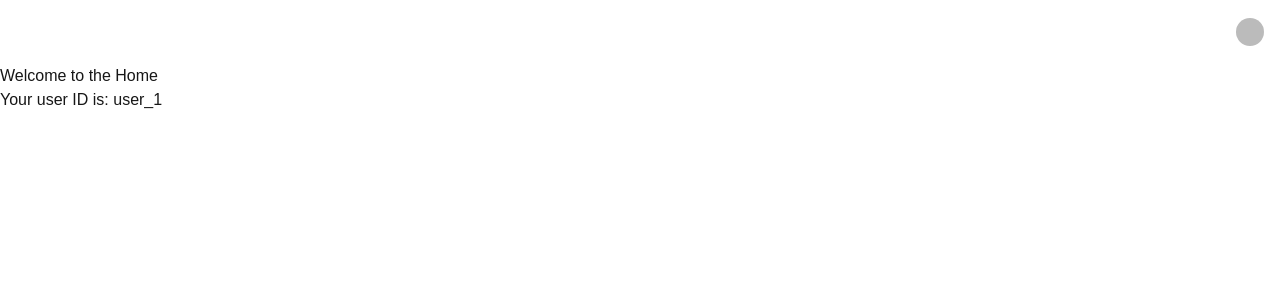
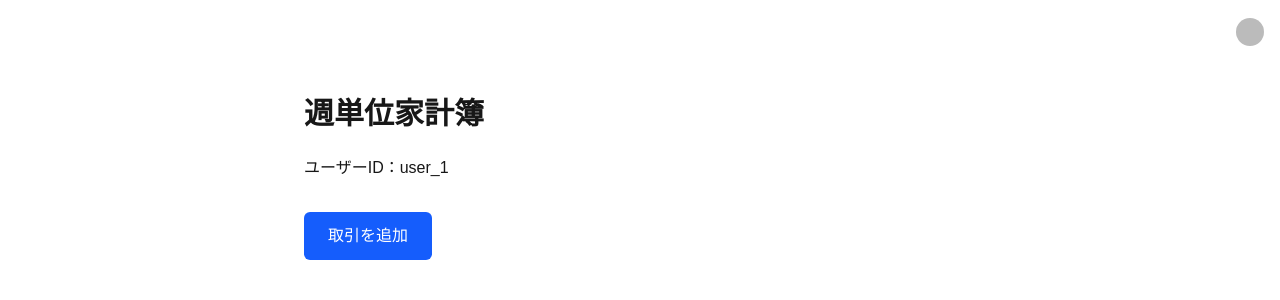
Before and after one commit to sugawara-kouki/week-kakeibo, a Next.js app: page / in a window 1280 px wide. Shown: the top 300 px of the page. Built offline with nearby package versions, Linux system fonts and the light colour scheme; no server answers; the database is empty; sample sign-in values are in the browser's storage; some icons are missing.

Commit message:
feat: Homeページの構築

```diff
--- a/app/page.tsx
+++ b/app/page.tsx
@@ -1,9 +1,29 @@
 import { auth } from "@clerk/nextjs/server";
+import { redirect } from "next/navigation";
+import { getAccounts } from "@/entities/account/api/accountApi";
+import { getCategories } from "@/entities/category/api/categoryApi";
 import Home from "@/pages/home";
 
 export default async function HomePage() {
-  // Clerkからセッション情報やユーザーIDを取得
+  // 認証チェック
   const authObject = await auth();
 
-  return <Home userId={authObject.userId} />;
+  // 未認証の場合はサインインページにリダイレクト
+  if (!authObject.userId) {
+    redirect("/sign-in");
+  }
+
+  // カテゴリとアカウントのデータを取得
+  const [categories, accounts] = await Promise.all([
+    getCategories(),
+    getAccounts(),
+  ]);
+
+  return (
+    <Home
+      categories={categories}
+      accounts={accounts}
+      userId={authObject.userId}
+    />
+  );
 }
--- a/biome.json
+++ b/biome.json
@@ -25,7 +25,15 @@
     "domains": {
       "next": "recommended",
       "react": "recommended"
-    }
+    },
+    "includes": [
+      "**",
+      "!.next/**",
+      "!out/**",
+      "!build/**",
+      "!next-env.d.ts",
+      "!node_modules/**"
+    ]
   },
   "assist": {
     "actions": {
--- a/entities/account/api/accountApi.ts
+++ b/entities/account/api/accountApi.ts
@@ -1,8 +1,9 @@
 "use server";
 
 import { auth } from "@clerk/nextjs/server";
-import type { Account } from "@/entities/account/model/schema";
+import { type Account, AccountsSchema } from "@/entities/account/model/schema";
 import { prisma } from "@/shared/lib/db";
+import { validateValue } from "@/shared/lib/validation/validateValue";
 
 /**
  * ユーザーのアカウント一覧を取得
@@ -24,5 +25,5 @@ export async function getAccounts(): Promise<Account[]> {
     },
   });
 
-  return accounts as Account[];
+  return validateValue(AccountsSchema, accounts);
 }
--- a/entities/account/model/schema.ts
+++ b/entities/account/model/schema.ts
@@ -12,6 +12,8 @@ export const AccountSchema = z.object({
   // initialBalance は float であり、デフォルト値を持つ
   initialBalance: v.number().default(0),
 });
+
+export const AccountsSchema = z.array(AccountSchema);
 
 // フォーム入力用のスキーマ (Input Schema)
 export const AccountInputSchema = AccountSchema.omit({
@@ -29,5 +31,8 @@ export const AccountInputSchema = AccountSchema.omit({
 /** 最終的なドメインモデル型 (DBアクセス層から取得する型) */
 export type Account = z.infer<typeof AccountSchema>;
 
+/** 最終的なドメインモデル型 (DBアクセス層から取得する型) */
+export type Accounts = z.infer<typeof AccountsSchema>;
+
 /** フォームや外部APIからの入力に使用する型 */
 export type AccountInput = z.infer<typeof AccountInputSchema>;
--- a/entities/category/api/categoryApi.ts
+++ b/entities/category/api/categoryApi.ts
@@ -1,8 +1,12 @@
 "use server";
 
 import { auth } from "@clerk/nextjs/server";
-import type { Category } from "@/entities/category/model/schema";
+import {
+  CategoriesSchema,
+  type Category,
+} from "@/entities/category/model/schema";
 import { prisma } from "@/shared/lib/db";
+import { validateValue } from "@/shared/lib/validation/validateValue";
 
 /**
  * ユーザーのカテゴリ一覧を取得
@@ -24,5 +28,5 @@ export async function getCategories(): Promise<Category[]> {
     },
   });
 
-  return categories as Category[];
+  return validateValue(CategoriesSchema, categories);
 }
--- a/entities/category/model/schema.ts
+++ b/entities/category/model/schema.ts
@@ -12,6 +12,8 @@ export const CategorySchema = z.object({
   color: v.string().default("#cccccc"),
 });
 
+export const CategoriesSchema = z.array(CategorySchema);
+
 // フォーム入力用のスキーマ (Input Schema)
 export const CategoryInputSchema = CategorySchema.omit({
   id: true,
@@ -25,5 +27,8 @@ export const CategoryInputSchema = CategorySchema.omit({
 /** 最終的なドメインモデル型 (DBアクセス層から取得する型) */
 export type Category = z.infer<typeof CategorySchema>;
 
+/** 最終的なドメインモデル型 (DBアクセス層から取得する型) */
+export type Categories = z.infer<typeof CategoriesSchema>;
+
 /** フォームや外部APIからの入力に使用する型 */
 export type CategoryInput = z.infer<typeof CategoryInputSchema>;
--- /dev/null
+++ b/pages/home/AddTransactionSection.tsx
@@ -0,0 +1,41 @@
+"use client";
+
+import { useState } from "react";
+import type { Account } from "@/entities/account/model/schema";
+import type { Category } from "@/entities/category/model/schema";
+import { AddTransactionForm } from "@/features/addTransaction/ui/AddTransactionForm";
+
+interface AddTransactionSectionProps {
+  categories: Category[];
+  accounts: Account[];
+}
+
+export function AddTransactionSection({
+  categories,
+  accounts,
+}: AddTransactionSectionProps) {
+  const [showForm, setShowForm] = useState(false);
+
+  return (
+    <>
+      {/* 取引追加ボタン */}
+      <div className="mb-6">
+        <button
+          type="button"
+          onClick={() => setShowForm(!showForm)}
+          className="px-6 py-3 bg-blue-600 text-white rounded-md hover:bg-blue-700 font-medium"
+        >
+          {showForm ? "フォームを閉じる" : "取引を追加"}
+        </button>
+      </div>
+
+      {/* 取引追加フォーム */}
+      {showForm && (
+        <div className="bg-white p-6 rounded-lg shadow-md mb-6">
+          <h2 className="text-xl font-semibold mb-4">新しい取引を追加</h2>
+          <AddTransactionForm categories={categories} accounts={accounts} />
+        </div>
+      )}
+    </>
+  );
+}
--- a/pages/home/index.tsx
+++ b/pages/home/index.tsx
@@ -1,12 +1,32 @@
+import type { Account } from "@/entities/account/model/schema";
+import type { Category } from "@/entities/category/model/schema";
+import { AddTransactionSection } from "@/pages/home/AddTransactionSection";
+
 interface HomeProps {
-  userId: string | null;
+  categories: Category[];
+  accounts: Account[];
+  userId: string;
 }
 
-export default function Home({ userId }: HomeProps) {
+export default async function Home({
+  categories,
+  accounts,
+  userId,
+}: HomeProps) {
   return (
-    <main>
-      <h1>Welcome to the Home</h1>
-      {userId !== null && <p>Your user ID is: {userId}</p>}
+    <main className="container mx-auto px-4 py-8">
+      <div className="max-w-2xl mx-auto">
+        <h1 className="text-3xl font-bold mb-6">週単位家計簿</h1>
+
+        {/* ユーザー情報セクション */}
+        <div className="mb-8">
+          <h1>ユーザーID：{userId}</h1>
+        </div>
+        {/* 取引追加セクション */}
+        <AddTransactionSection categories={categories} accounts={accounts} />
+
+        {/* 今後、取引一覧などのコンテンツがここに追加される */}
+      </div>
     </main>
   );
 }
```
Also changed, not shown: .kiro/specs/weekly-kakeibo-app/tasks.md, 1 other file (tests, documents, lock files or other folders).
